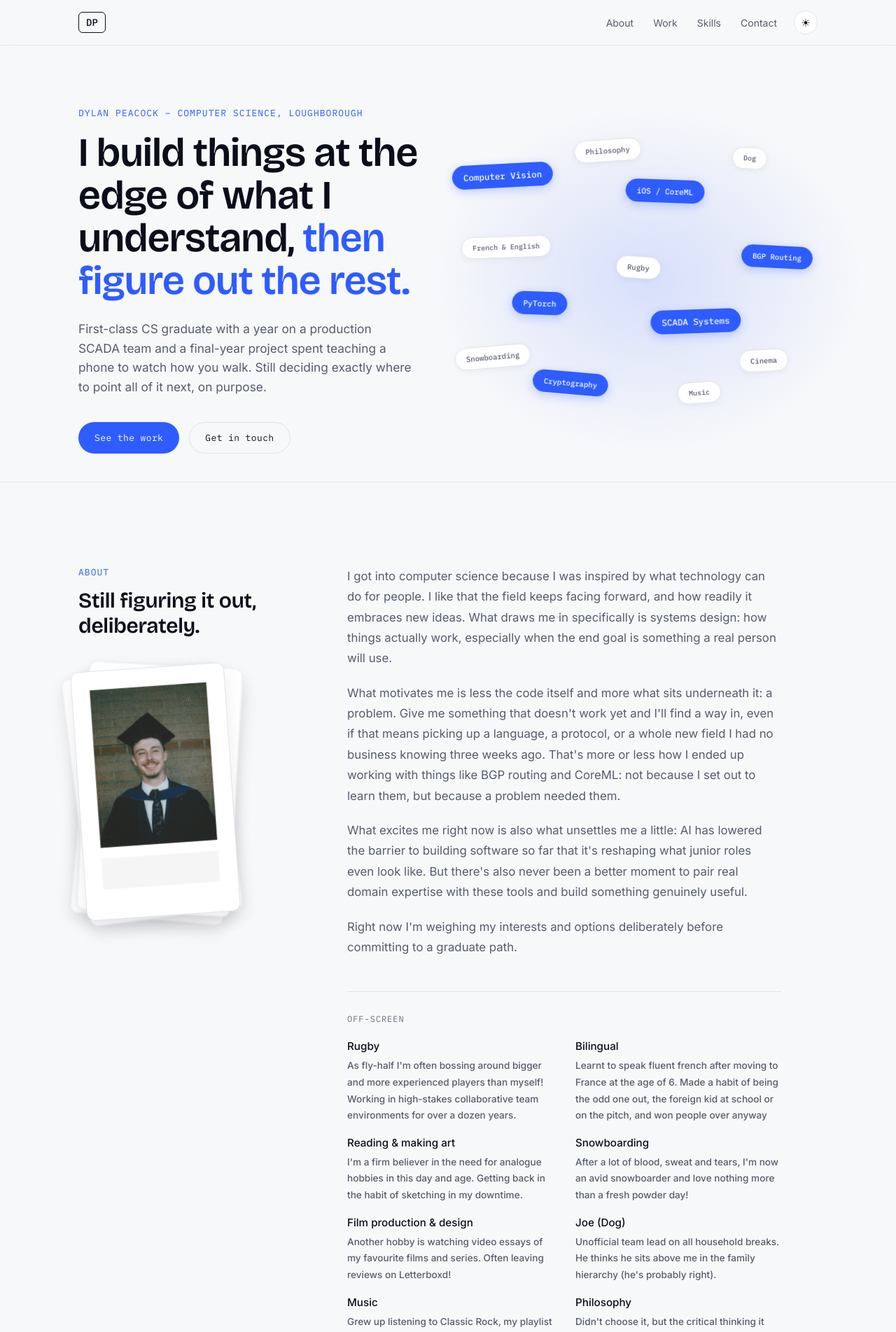
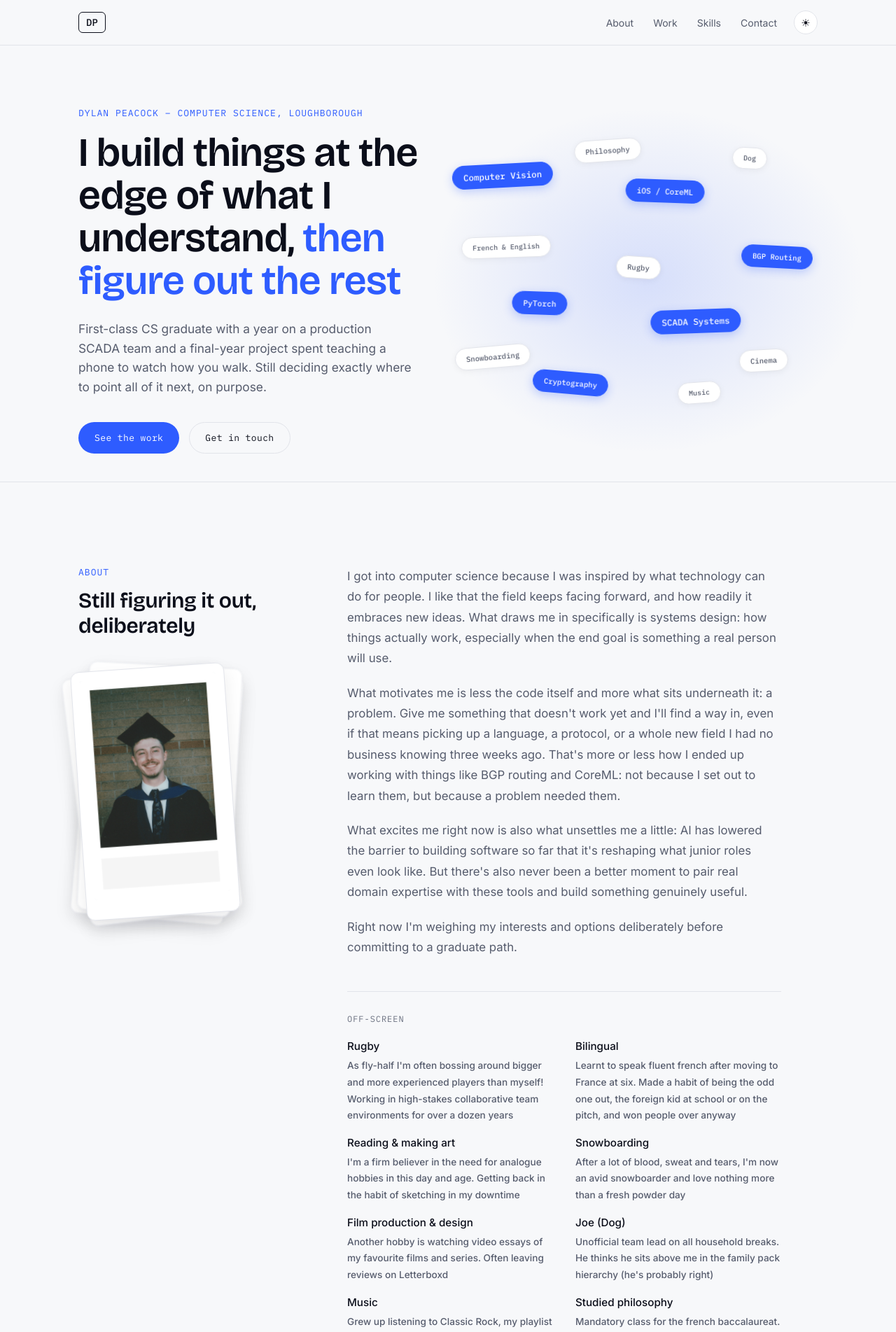
Before and after one commit to dypeacock/dypeacock.github.io, a React (Vite) app: page / in a window 1280 px wide. Shown: the top 1903 px of the page at 70% size. Built offline with nearby package versions, Linux system fonts and the light colour scheme.

Commit message:
Addressed some wording changes and removed punctuation from the end of headers/titles

```diff
--- a/src/components/home/About.jsx
+++ b/src/components/home/About.jsx
@@ -29,14 +29,14 @@ const PICKUP_DURATION = 220
 const REDUCED_MOTION_QUERY = '(prefers-reduced-motion: reduce)'
 
 const QUIRKS = [
-  { label: 'Rugby', note: 'As fly-half I\'m often bossing around bigger and more experienced players than myself! Working in high-stakes collaborative team environments for over a dozen years.'},
-  { label: 'Bilingual', note: 'Learnt to speak fluent french after moving to France at the age of 6. Made a habit of being the odd one out, the foreign kid at school or on the pitch, and won people over anyway'},
-  { label: 'Reading & making art', note: 'I\'m a firm believer in the need for analogue hobbies in this day and age. Getting back in the habit of sketching in my downtime.' },
-  { label: 'Snowboarding', note: 'After a lot of blood, sweat and tears, I\'m now an avid snowboarder and love nothing more than a fresh powder day!'},
-  { label: 'Film production & design', note: 'Another hobby is watching video essays of my favourite films and series. Often leaving reviews on Letterboxd!' },
-  { label: 'Joe (Dog)', note: 'Unofficial team lead on all household breaks. He thinks he sits above me in the family hierarchy (he\'s probably right).' },
+  { label: 'Rugby', note: 'As fly-half I\'m often bossing around bigger and more experienced players than myself! Working in high-stakes collaborative team environments for over a dozen years'},
+  { label: 'Bilingual', note: 'Learnt to speak fluent french after moving to France at six. Made a habit of being the odd one out, the foreign kid at school or on the pitch, and won people over anyway'},
+  { label: 'Reading & making art', note: 'I\'m a firm believer in the need for analogue hobbies in this day and age. Getting back in the habit of sketching in my downtime' },
+  { label: 'Snowboarding', note: 'After a lot of blood, sweat and tears, I\'m now an avid snowboarder and love nothing more than a fresh powder day'},
+  { label: 'Film production & design', note: 'Another hobby is watching video essays of my favourite films and series. Often leaving reviews on Letterboxd' },
+  { label: 'Joe (Dog)', note: 'Unofficial team lead on all household breaks. He thinks he sits above me in the family pack hierarchy (he\'s probably right)' },
   { label: 'Music', note: 'Grew up listening to Classic Rock, my playlist has more 70s hits than post-2000 tracks.' },
-  { label: 'Philosophy', note: 'Didn\'t choose it, but the critical thinking it taught me shows up everywhere else I work.' },
+  { label: 'Studied philosophy', note: 'Mandatory class for the french baccalaureat. I was sceptical at first, but the critical thinking it taught me shows up everywhere else I work.' },
 ]
 
 export default function About() {
@@ -75,7 +75,7 @@ export default function About() {
       <div className={cx('wrap', styles.grid)}>
         <div className={styles.side}>
           <p className="eyebrow">About</p>
-          <h2 className={styles.heading}>Still figuring it out, deliberately.</h2>
+          <h2 className={styles.heading}>Still figuring it out, deliberately</h2>
           <div
             className={cx(styles.photoStack, cyclingId && styles.isCycling)}
             role="button"
--- a/src/components/home/Flagship.jsx
+++ b/src/components/home/Flagship.jsx
@@ -10,7 +10,7 @@ export default function Flagship() {
     <section id="projects" className="section section-border">
       <div className="wrap">
         <p className="eyebrow">Flagship work</p>
-        <h2 className={styles.heading}>Two projects, worth a closer look.</h2>
+        <h2 className={styles.heading}>Two projects, worth a closer look</h2>
 
         <div className={styles.list}>
           {FLAGSHIP_PROJECTS.map((p) => (
--- a/src/components/home/Hero.jsx
+++ b/src/components/home/Hero.jsx
@@ -31,7 +31,7 @@ export default function Hero() {
           </div>
           <h1 className={styles.heading}>
             I build things at the edge of what I understand,
-            <span className={styles.headingAccent}> then figure out the rest.</span>
+            <span className={styles.headingAccent}> then figure out the rest</span>
           </h1>
           <p className={styles.subhead}>
             First-class CS graduate with a year on a production SCADA team
--- a/src/components/home/Skills.jsx
+++ b/src/components/home/Skills.jsx
@@ -3,32 +3,32 @@ import styles from './Skills.module.css'
 const GROUPS = [
   {
     title: 'Vision & ML',
-    context: 'From training to on-device deployment.',
+    context: 'From training to on-device deployment',
     items: ['PyTorch', 'TensorFlow', 'PyCharm', 'U-Net', 'GANs', 'CoreML', 'OpenCV'],
   },
   {
     title: 'Systems & Infrastructure',
-    context: 'What I used daily at Ovarro.',
+    context: 'What I used daily at Ovarro',
     items: ['Java', 'C++', 'PostgreSQL', 'Redis', 'Docker', 'CI/CD', 'Linux / Bash'],
   },
   {
     title: 'Networking & Security',
-    context: 'From protocol theory to routers I configured myself.',
+    context: 'From protocol theory to routers I configured myself',
     items: ['TCP/IP', 'IS-IS', 'BGP', 'TLS / PKI', 'Cryptography', 'RTU / PLC Protocols'],
   },
   {
     title: 'Mobile & Web',
-    context: 'Where the code meets a person.',
+    context: 'Where the code meets a person',
     items: ['Swift', 'Kotlin', 'JavaScript', 'ReactJS', 'PHP', 'Firebase'],
   },
   {
     title: 'Languages',
-    context: 'Spoken, not compiled.',
+    context: 'Spoken, not compiled',
     items: ['English (Fluent)', 'French (Fluent)', 'Spanish (Working)'],
   },
   {
     title: 'AI Tools',
-    context: 'Accelerating the workflow.',
+    context: 'Accelerating the workflow',
     items: ['Claude Code', 'Skills.md', 'Prompt engineering'],
   },
 ]
@@ -38,7 +38,7 @@ export default function Skills() {
     <section id="skills" className="section section-border">
       <div className="wrap">
         <p className="eyebrow">Skills</p>
-        <h2 className={styles.heading}>Grouped by what they're for, not just what they are.</h2>
+        <h2 className={styles.heading}>Grouped by what they're for, not just what they are</h2>
 
         <div className={styles.grid}>
           {GROUPS.map((g) => (
```
